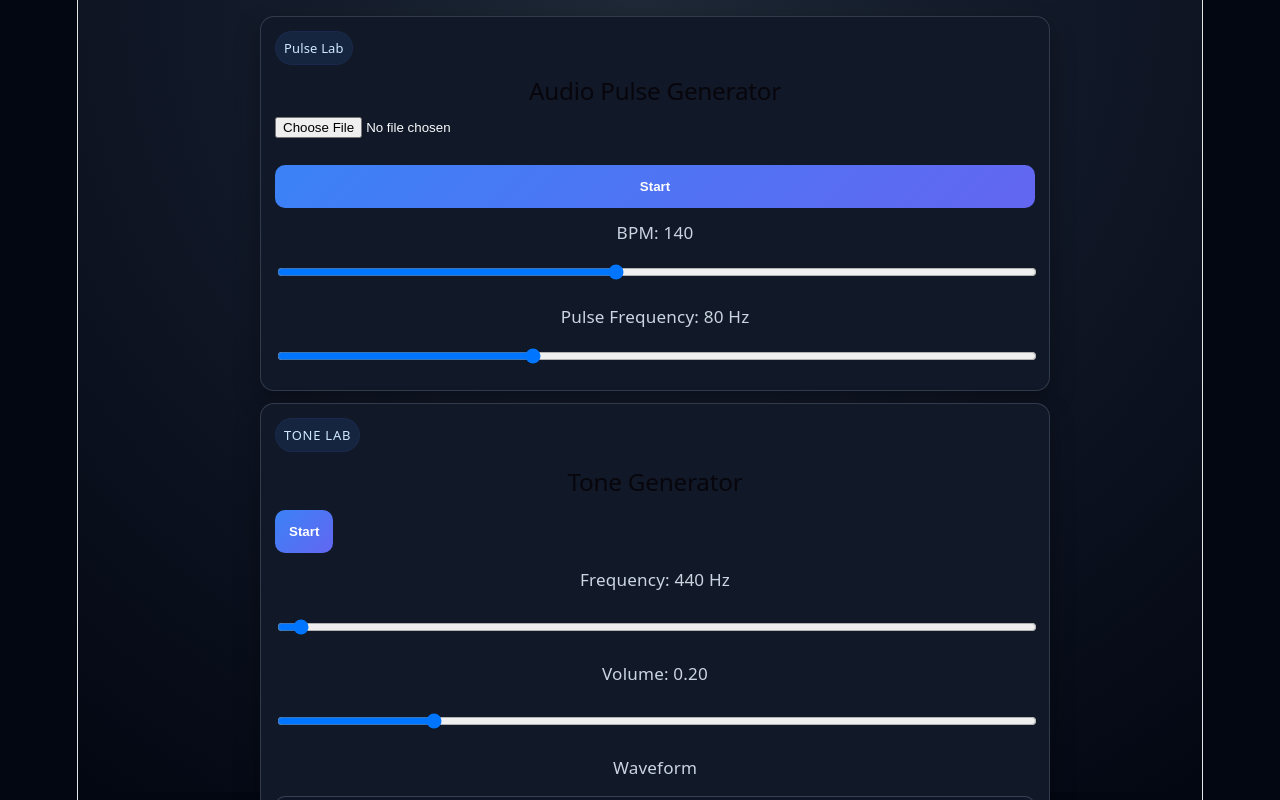
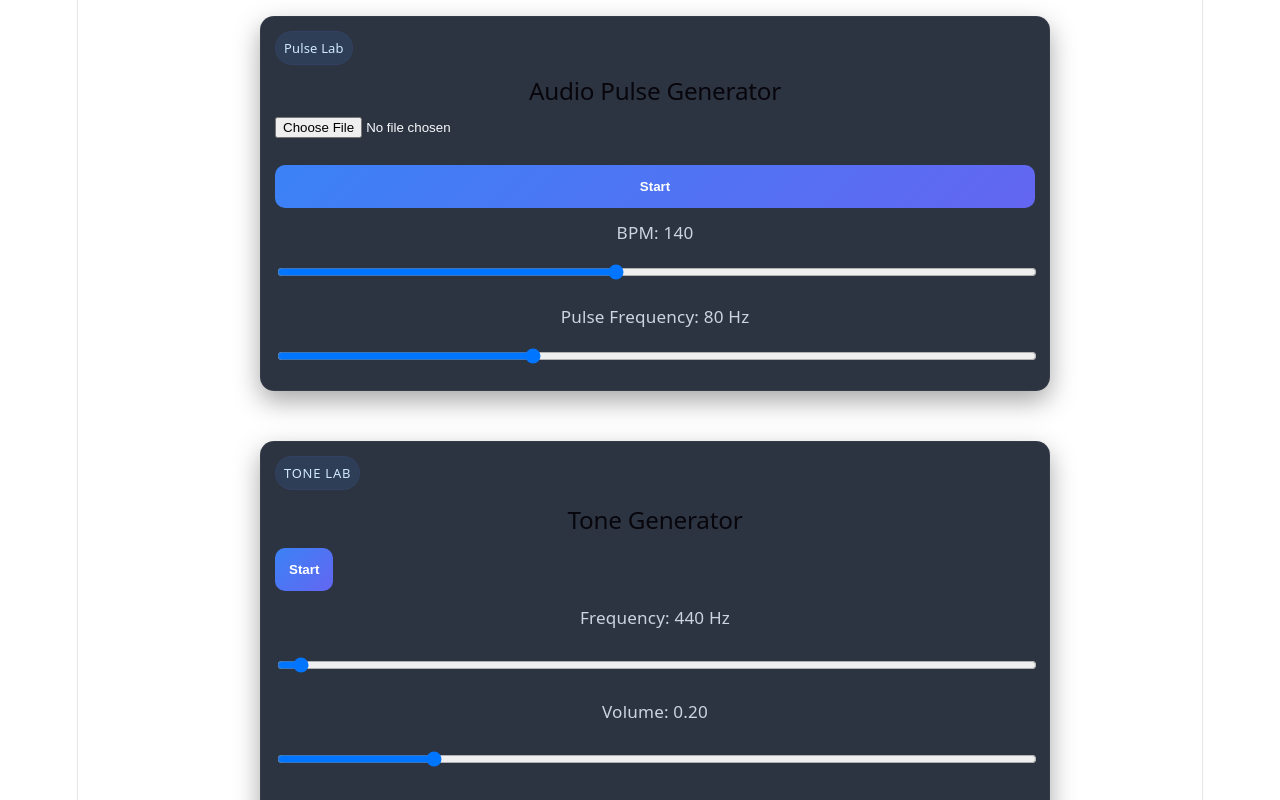
Before and after one commit to darksos34/music-generator, a React (Vite) app: page / in a window 1280 px wide. Built offline with nearby package versions, Linux system fonts and the light colour scheme.

Commit message:
new style

```diff
--- a/src/Cards.css
+++ b/src/Cards.css
@@ -1,12 +1,6 @@
 /* --- zachte, afgeronde buitenkant + overflow-effect --- */
 
-/* veilige basisregels */
-html, body {
-    margin: 0;
-    padding: 0;
-    overflow-x: hidden;
-    background: #030712;
-}
+
 
 /* variabelen (kan je eventueel bovenaan je file zetten) */
 :root{
@@ -17,26 +11,48 @@ html, body {
     --accent-b: rgba(99,102,241,0.06);
 }
 
+html, body {
+    margin: 0;
+    padding: 0;
+    background: transparent !important;
+    overflow-x: hidden;
+}
+
 .cards-page {
+    position: relative;
     display: flex;
     justify-content: center;
     align-items: flex-start;
     padding: 16px;
+    background: transparent !important;
+}
+
+.cards-page::before,
+.cards-page::after {
+    display: none !important;
+    content: none !important;
 }
 
 .cards-stack {
     width: min(760px, 100%);
+    margin: 0 auto;
     display: grid;
-    gap: 12px;
+    gap: 50px;
+    background: transparent;
 }
 
 .generator-card {
     width: 100%;
-    background: #111827;
+    background: rgba(17, 24, 39, 0.88);
     border-radius: 14px;
     padding: 14px;
     color: #f8fafc;
+    box-shadow: 0 10px 26px rgba(0, 0, 0, 0.35);
+    border: 1px solid rgba(255, 255, 255, 0.04);
 }
+
+
+
 
 /* kleine visuele tweaks — rustiger kleuren voor badges */
 .tone-badge, .audio-badge {
```
